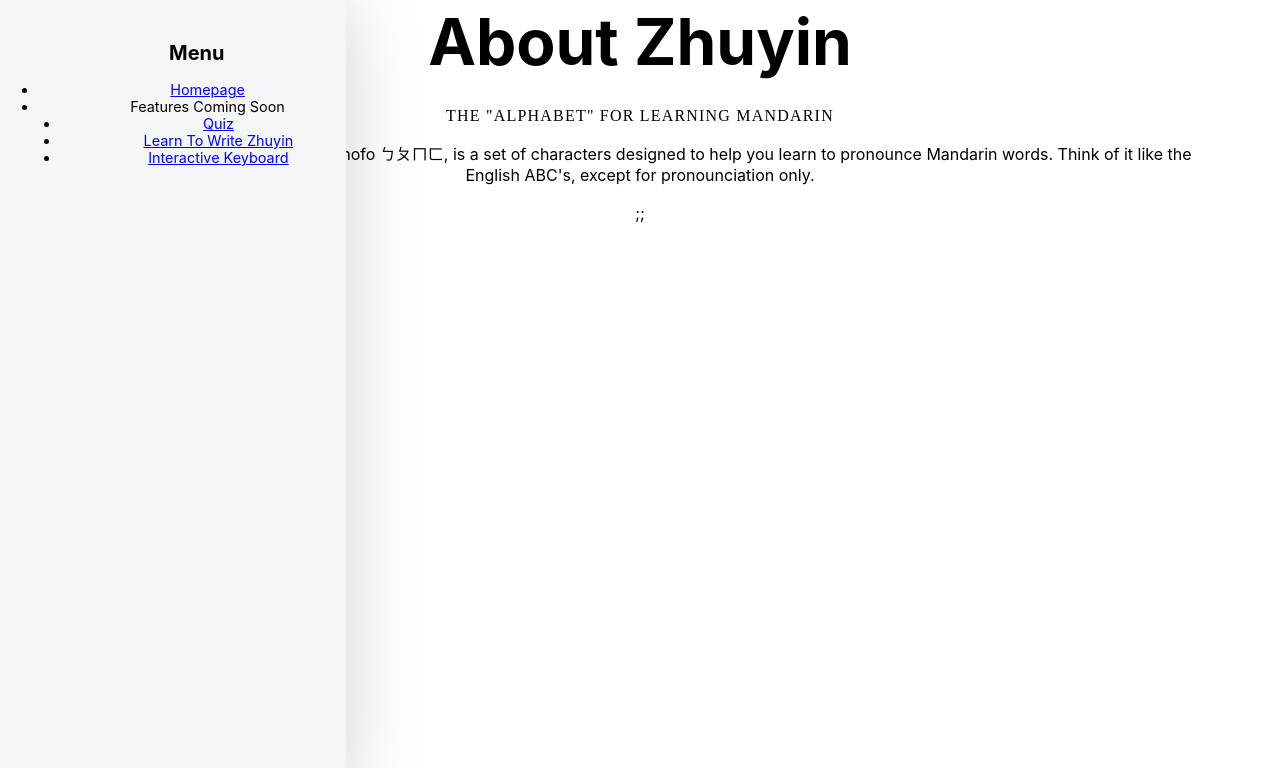
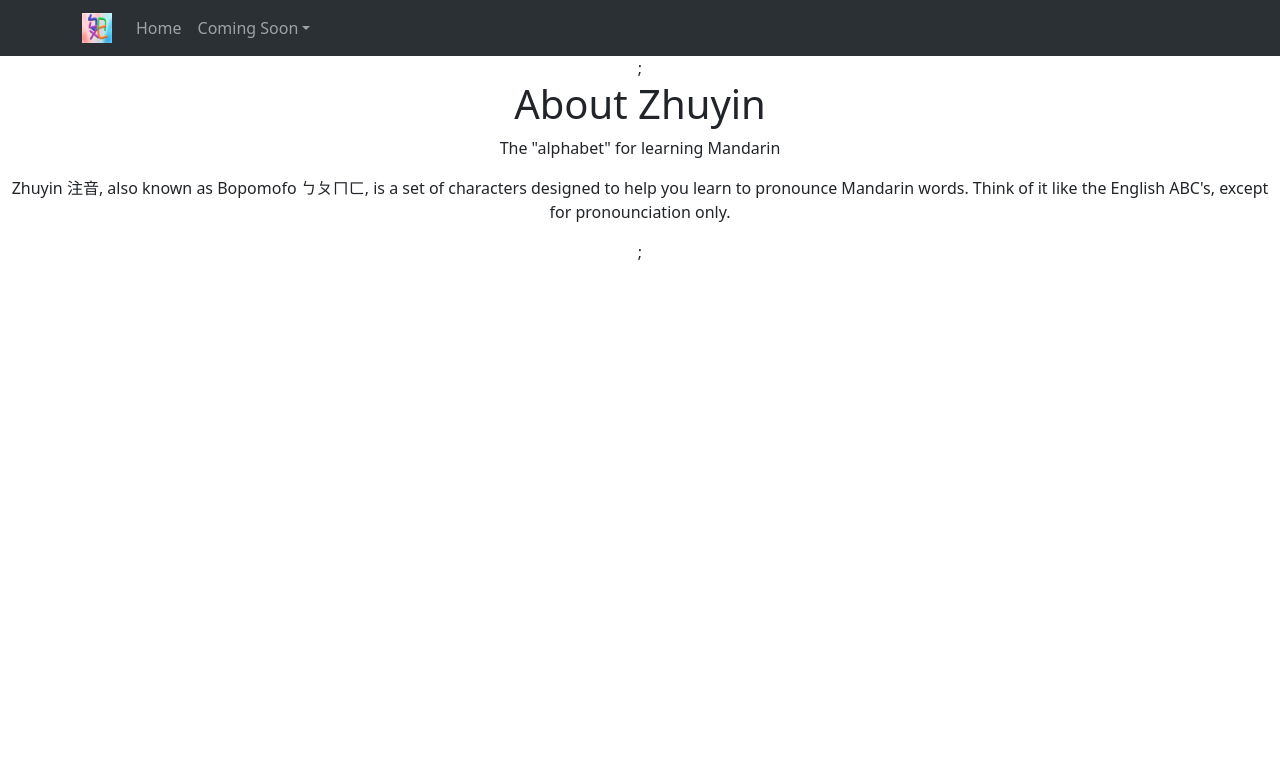
Before and after one commit to thisUserIsJennie/MandarinAlphabetApp, a React (Create React App) app: page / in a window 1280 px wide. Shown: the top 768 px of the page. Built offline with nearby package versions, Linux system fonts and the light colour scheme.

Commit message:
we have a nav bar!

```diff
--- a/package.json
+++ b/package.json
@@ -6,7 +6,9 @@
     "@testing-library/jest-dom": "^5.17.0",
     "@testing-library/react": "^13.4.0",
     "@testing-library/user-event": "^13.5.0",
+    "bootstrap": "^5.3.3",
     "react": "^18.3.1",
+    "react-bootstrap": "^2.10.5",
     "react-dom": "^18.3.1",
     "react-scripts": "5.0.1",
     "web-vitals": "^2.1.4"
--- a/src/App.js
+++ b/src/App.js
@@ -1,9 +1,14 @@
 import logo from './customLogo.jpg';
 import './App.css';
 import MainPage from './MainPage';
+import Container from 'react-bootstrap/Container';
+import Nav from 'react-bootstrap/Nav';
+import Navbar from 'react-bootstrap/Navbar';
+import NavDropdown from 'react-bootstrap/NavDropdown';
+import 'bootstrap/dist/css/bootstrap.min.css';
 
 /* TODO: don't hardcode page selection values */
-const PageSelection = {HomePage: "HomePage"};
+const PageSelection = { HomePage: "HomePage" };
 
 const App = () => {
   var userSelectedContent = PageSelection.HomePage;
@@ -12,35 +17,40 @@ const App = () => {
 
   return (
     <div className="App">
+      {sidebar};
       {mainContent};
-      {sidebar};
     </div>
   );
 }
 
 const Sidebar = () => {
   return (
-    <div id="sidebar">
-      <div class="inner">
-        <nav id="menu">
-          <header class="major">
-            <h2>Menu</h2>
-          </header>
-          <ul>
-            <li><a href="index.html">Homepage</a></li>
-            <li>
-              <span class="opener">Features Coming Soon</span>
-              <ul>
-                <li><a href="#">Quiz</a></li>
-                <li><a href="#">Learn To Write Zhuyin</a></li>
-                <li><a href="#">Interactive Keyboard</a></li>
-              </ul>
-            </li>
-          </ul>
-        </nav>
-      </div>
-    </div>
-
+    <Navbar expand="lg" className="bg-body-tertiary" data-bs-theme="dark">
+      <Container>
+        <Navbar.Brand href="#home">
+          <img
+            alt=""
+            src={logo}
+            width="30"
+            height="30"
+            className="d-inline-block align-top"
+          />{' '}
+        </Navbar.Brand>
+        <Navbar.Toggle aria-controls="basic-navbar-nav" />
+        <Navbar.Collapse id="basic-navbar-nav">
+          <Nav className="me-auto">
+            <Nav.Link href="#home">Home</Nav.Link>
+            <NavDropdown title="Coming Soon" id="basic-nav-dropdown">
+              <NavDropdown.Item href="#action/3.1">Quiz</NavDropdown.Item>
+              <NavDropdown.Item href="#action/3.2">
+                Learn To Write Zhuyin
+              </NavDropdown.Item>
+              <NavDropdown.Item href="#action/3.3">Interactive Keyboard</NavDropdown.Item>
+            </NavDropdown>
+          </Nav>
+        </Navbar.Collapse>
+      </Container>
+    </Navbar>
   );
 }
 
--- a/src/index.css
+++ b/src/index.css
@@ -31,247 +31,3 @@ h5 {
 
 h6 {
   font-size: 0.7em; }
-
-header p {
-  font-family: "Roboto Slab", serif;
-  font-size: 1em;
-  font-weight: 400;
-  letter-spacing: 0.075em;
-  margin-top: -0.5em;
-  text-transform: uppercase; }
-
-  /* List */
-ol {
-  list-style: decimal;
-  margin: 0 0 2em 0;
-  padding-left: 1.25em; }
-  ol li {
-    padding-left: 0.25em; }
-
-ul {
-  list-style: disc;
-  margin: 0 0 2em 0;
-  padding-left: 1em; }
-  ul li {
-    padding-left: 0.5em; }
-  ul.alt {
-    list-style: none;
-    padding-left: 0; }
-    ul.alt li {
-      border-top: solid 1px rgba(210, 215, 217, 0.75);
-      padding: 0.5em 0; }
-      ul.alt li:first-child {
-        border-top: 0;
-        padding-top: 0; }
-
-dl {
-  margin: 0 0 2em 0; }
-  dl dt {
-    display: block;
-    font-weight: 600;
-    margin: 0 0 1em 0; }
-  dl dd {
-    margin-left: 2em; }
-
-/* Root div */
-#root {
-  display: -moz-flex;
-  display: -webkit-flex;
-  display: -ms-flex;
-  display: flex;
-  -moz-flex-direction: row-reverse;
-  -webkit-flex-direction: row-reverse;
-  -ms-flex-direction: row-reverse;
-  flex-direction: row-reverse;
-  min-height: 100vh; }
-
-/* Main */
-#main {
-  -moz-flex-grow: 1;
-  -webkit-flex-grow: 1;
-  -ms-flex-grow: 1;
-  flex-grow: 1;
-  -moz-flex-shrink: 1;
-  -webkit-flex-shrink: 1;
-  -ms-flex-shrink: 1;
-  flex-shrink: 1;
-  width: 100%; }
-  #main > .inner {
-    padding: 0 6em 0.1em 6em ;
-    margin: 0 auto;
-    max-width: 110em; }
-    #main > .inner > section {
-      padding: 6em 0 4em 0 ;
-      border-top: solid 2px rgba(210, 215, 217, 0.75); }
-      #main > .inner > section:first-of-type {
-        border-top: 0 !important; }
-  @media screen and (max-width: 1680px) {
-    #main > .inner {
-      padding: 0 5em 0.1em 5em ; }
-      #main > .inner > section {
-        padding: 5em 0 3em 0 ; } }
-  @media screen and (max-width: 1280px) {
-    #main > .inner {
-      padding: 0 4em 0.1em 4em ; }
-      #main > .inner > section {
-        padding: 4em 0 2em 0 ; } }
-  @media screen and (max-width: 736px) {
-    #main > .inner {
-      padding: 0 2em 0.1em 2em ; }
-      #main > .inner > section {
-        padding: 3em 0 1em 0 ; } }
-
-/*Sidebar*/
-#sidebar {
-  -moz-flex-grow: 0;
-  -webkit-flex-grow: 0;
-  -ms-flex-grow: 0;
-  flex-grow: 0;
-  -moz-flex-shrink: 0;
-  -webkit-flex-shrink: 0;
-  -ms-flex-shrink: 0;
-  flex-shrink: 0;
-  -moz-transition: margin-left 0.5s ease, box-shadow 0.5s ease;
-  -webkit-transition: margin-left 0.5s ease, box-shadow 0.5s ease;
-  -ms-transition: margin-left 0.5s ease, box-shadow 0.5s ease;
-  transition: margin-left 0.5s ease, box-shadow 0.5s ease;
-  background-color: #f5f6f7;
-  font-size: 0.9em;
-  position: relative;
-  width: 26em; }
-  #sidebar h2 {
-    font-size: 1.38889em; }
-  #sidebar > .inner {
-    padding: 2.22222em 2.22222em 2.44444em 2.22222em ;
-    position: relative;
-    width: 26em; }
-    #sidebar > .inner > * {
-      border-bottom: solid 2px rgba(210, 215, 217, 0.75);
-      margin: 0 0 3.5em 0;
-      padding: 0 0 3.5em 0; }
-      #sidebar > .inner > * > :last-child {
-        margin-bottom: 0; }
-      #sidebar > .inner > *:last-child {
-        border-bottom: 0;
-        margin-bottom: 0;
-        padding-bottom: 0; }
-    #sidebar > .inner > .alt {
-      background-color: #eff1f2;
-      border-bottom: 0;
-      margin: -2.22222em 0 4.44444em -2.22222em;
-      padding: 2.22222em;
-      width: calc(100% + 4.44444em); }
-  #sidebar .toggle {
-    text-decoration: none;
-    -moz-transition: left 0.5s ease;
-    -webkit-transition: left 0.5s ease;
-    -ms-transition: left 0.5s ease;
-    transition: left 0.5s ease;
-    -webkit-tap-highlight-color: rgba(255, 255, 255, 0);
-    border: 0;
-    display: block;
-    height: 7.5em;
-    left: 26em;
-    line-height: 7.5em;
-    outline: 0;
-    overflow: hidden;
-    position: absolute;
-    text-align: center;
-    text-indent: -15em;
-    white-space: nowrap;
-    top: 0;
-    width: 6em;
-    z-index: 10000; }
-    #sidebar .toggle:before {
-      -moz-osx-font-smoothing: grayscale;
-      -webkit-font-smoothing: antialiased;
-      display: inline-block;
-      font-style: normal;
-      font-variant: normal;
-      text-rendering: auto;
-      line-height: 1;
-      text-transform: none !important;
-      font-family: 'Font Awesome 5 Free';
-      font-weight: 900; }
-    #sidebar .toggle:before {
-      content: '\f0c9';
-      font-size: 2rem;
-      height: inherit;
-      left: 0;
-      line-height: inherit;
-      position: absolute;
-      text-indent: 0;
-      top: 0;
-      width: inherit; }
-  #sidebar.inactive {
-    margin-left: -26em; }
-  @media screen and (max-width: 1680px) {
-    #sidebar {
-      width: 24em; }
-      #sidebar > .inner {
-        padding: 1.66667em 1.66667em 1.33333em 1.66667em ;
-        width: 24em; }
-        #sidebar > .inner > .alt {
-          margin: -1.66667em 0 3.33333em -1.66667em;
-          padding: 1.66667em;
-          width: calc(100% + 3.33333em); }
-      #sidebar .toggle {
-        height: 6.25em;
-        left: 24em;
-        line-height: 6.25em;
-        text-indent: 5em;
-        width: 5em; }
-        #sidebar .toggle:before {
-          font-size: 1.5rem; }
-      #sidebar.inactive {
-        margin-left: -24em; } }
-  @media screen and (max-width: 1280px) {
-    #sidebar {
-      box-shadow: 0 0 5em 0 rgba(0, 0, 0, 0.175);
-      height: 100%;
-      left: 0;
-      position: fixed;
-      top: 0;
-      z-index: 10000; }
-      #sidebar.inactive {
-        box-shadow: none; }
-      #sidebar > .inner {
-        -webkit-overflow-scrolling: touch;
-        height: 100%;
-        left: 0;
-        overflow-x: hidden;
-        overflow-y: auto;
-        position: absolute;
-        top: 0; }
-        #sidebar > .inner:after {
-          content: '';
-          display: block;
-          height: 4em;
-          width: 100%; }
-      #sidebar .toggle {
-        text-indent: 6em;
-        width: 6em; }
-        #sidebar .toggle:before {
-          font-size: 1.5rem;
-          margin-left: -0.4375em; }
-      body.is-preload #sidebar {
-        display: none; } }
-  @media screen and (max-width: 736px) {
-    #sidebar .toggle {
-      text-indent: 7.25em;
-      width: 7.25em; }
-      #sidebar .toggle:before {
-        color: #7f888f;
-        margin-left: -0.0625em;
-        margin-top: -0.25em;
-        font-size: 1.1rem;
-        z-index: 1; }
-      #sidebar .toggle:after {
-        background: rgba(222, 225, 226, 0.75);
-        border-radius: 0.375em;
-        content: '';
-        height: 3.5em;
-        left: 1em;
-        position: absolute;
-        top: 1em;
-        width: 5em; } }
```
Also changed, not shown: 1 other file (tests, documents, lock files or other folders).
